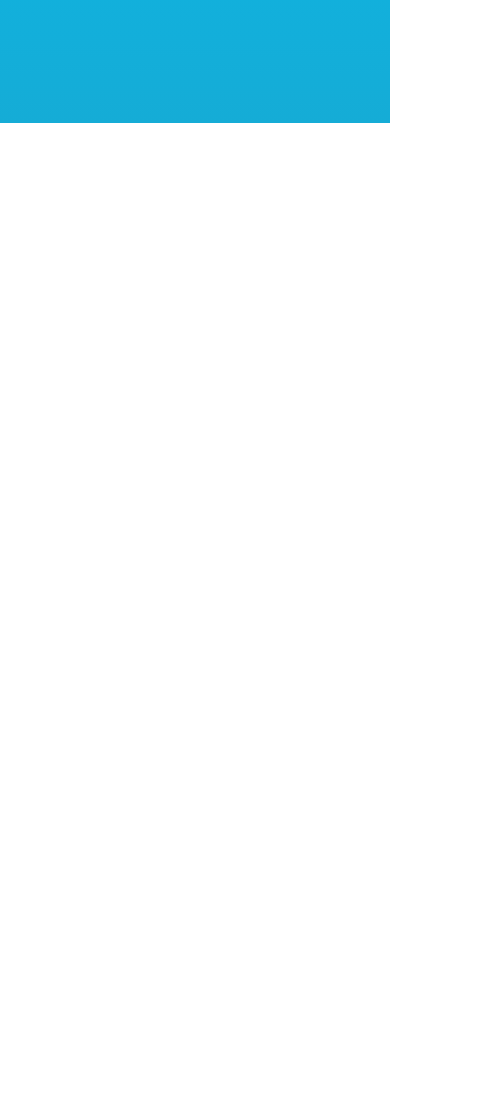
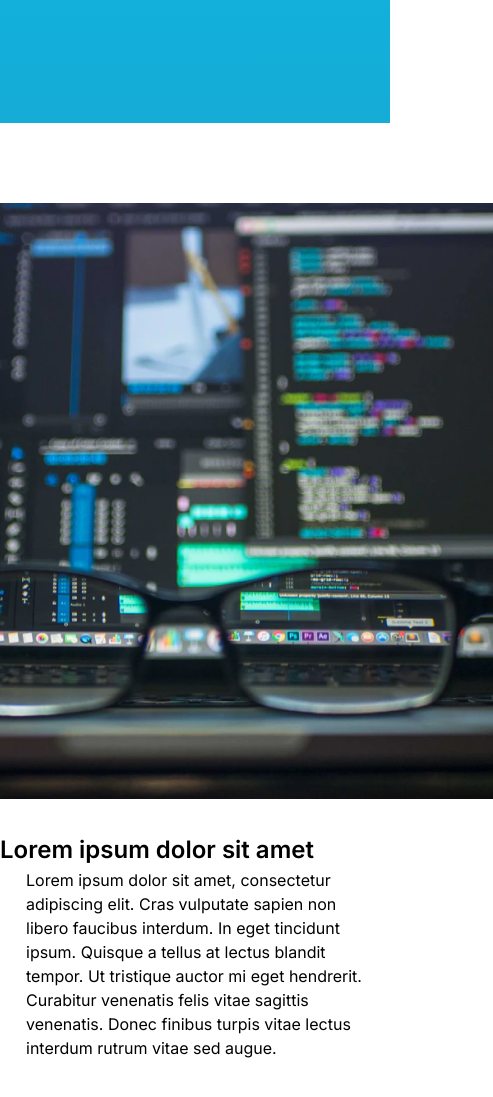
Before and after one commit to r90ur7/practice-time-landing-page, a plain HTML site: page index.html in a window 390 px wide. Shown: the part 3037-4134 px from the top of the page, 493 px wide, since content can reach past the window. Before the commit the page ends 3160 px from the top, so only its background shows below. Drawn offline with Linux system fonts and the light colour scheme.

Commit message:
feat: adicionei o bottom infocard mobile e desktop

```diff
--- a/assets/css/main.css
+++ b/assets/css/main.css
@@ -109,13 +109,35 @@ body{
     line-height: 24px;
     max-width: 300px;
 }
+.bottom-infocard{
+        display: flex;
+        align-items: center;
+        justify-content: center;
+        padding: 142px 0  180px;
+}
+.infocad-text{
+    max-width: 550px;
+}
+.bottom-inforcard-img{
+    margin-right: 40px;
+}
+.bottom-infocard-title{
+    font-weight: 600;
+    font-size: 32px;
+    line-height: 1px;
+    margin-bottom: 18px;
+}
+.bottom-infocard-description{
+    font-size: 16px;
+    line-height: 24px;
+}
 @media screen and (max-width: 414px) {
     .main-banner-desktop, .mid-banner-desktop{
         display: none;
     }
 }
 @media screen and (min-width: 415px) {
-    .main-banner-mobile, .mid-banner-desktop{
+    .main-banner-mobile, .mid-banner-mobile{
         display: none;
     }
 }
@@ -159,6 +181,21 @@ body{
     margin-bottom: 20px;
     font-size: 28px;
 }
+.bottom-infocard{
+    flex-direction: column;
+    padding: 80px 0 136px;
+}
+.bottom-inforcard-img{
+    max-width: 100%;
+    margin: 0 0 50px;
+    max-width: 596px;
+}
+.bottom-infocard-description{
+    padding: 0 26px;
+}
+.bottom-infocard-title{
+    font-size: 24px;
+}
 }
 @media screen and (min-width: 769) and (max-width: 1200) {
     .top-cards{
@@ -179,6 +216,11 @@ body{
         .top-infocard-text {
             max-width: 520px;
             margin-right: 70px;
-
+        }
+        .bottom-inforcard-img{
+            max-width: 480px;
+        }
+        .bottom-infocard-description{
+            max-width: 400px;
         }
 }
--- a/index.html
+++ b/index.html
@@ -9,7 +9,7 @@
         <meta http-equiv="X-UA-Compatible" content="IE=edge" />
         <meta name="viewport" content="width=device-width, initial-scale=1.0" />
         <link rel="stylesheet" href="/assets/css/main.css"/>
-        <link href="https://fonts.googleapis.com/css2?family=Inter:wght@400;500&display=swap" rel="stylesheet" />
+        <link href="https://fonts.googleapis.com/css2?family=Inter:wght@400;500;600&display=swap" rel="stylesheet">
         <title>M3 Landing Page</title>
     </head>
     <body>
@@ -70,6 +70,16 @@
                         </div>
                     </div>
                 </section>
+                <section class="bottom-infocard">
+                    <img class="bottom-inforcard-img" src="/assets/Image/Óculos.png" alt="Banner bottom desktop">
+                    <div class="infocad-text">
+                        <h2 class="bottom-infocard-title">Lorem ipsum dolor sit amet</h2>
+                        <p class="bottom-infocard-description">Lorem ipsum dolor sit amet, consectetur adipiscing elit. Cras vulputate sapien non libero faucibus interdum. In eget tincidunt ipsum.
+                            Quisque  a tellus at lectus blandit tempor. Ut tristique auctor mi eget hendrerit. Curabitur venenatis felis vitae sagittis venenatis.
+                            Donec finibus turpis vitae lectus interdum rutrum vitae sed augue.
+                        </p>
+                    </div>
+                </section>
         </main>
         <footer></footer>
     </body>
```
Also changed, not shown: assets/Image/Óculos.png (added).
